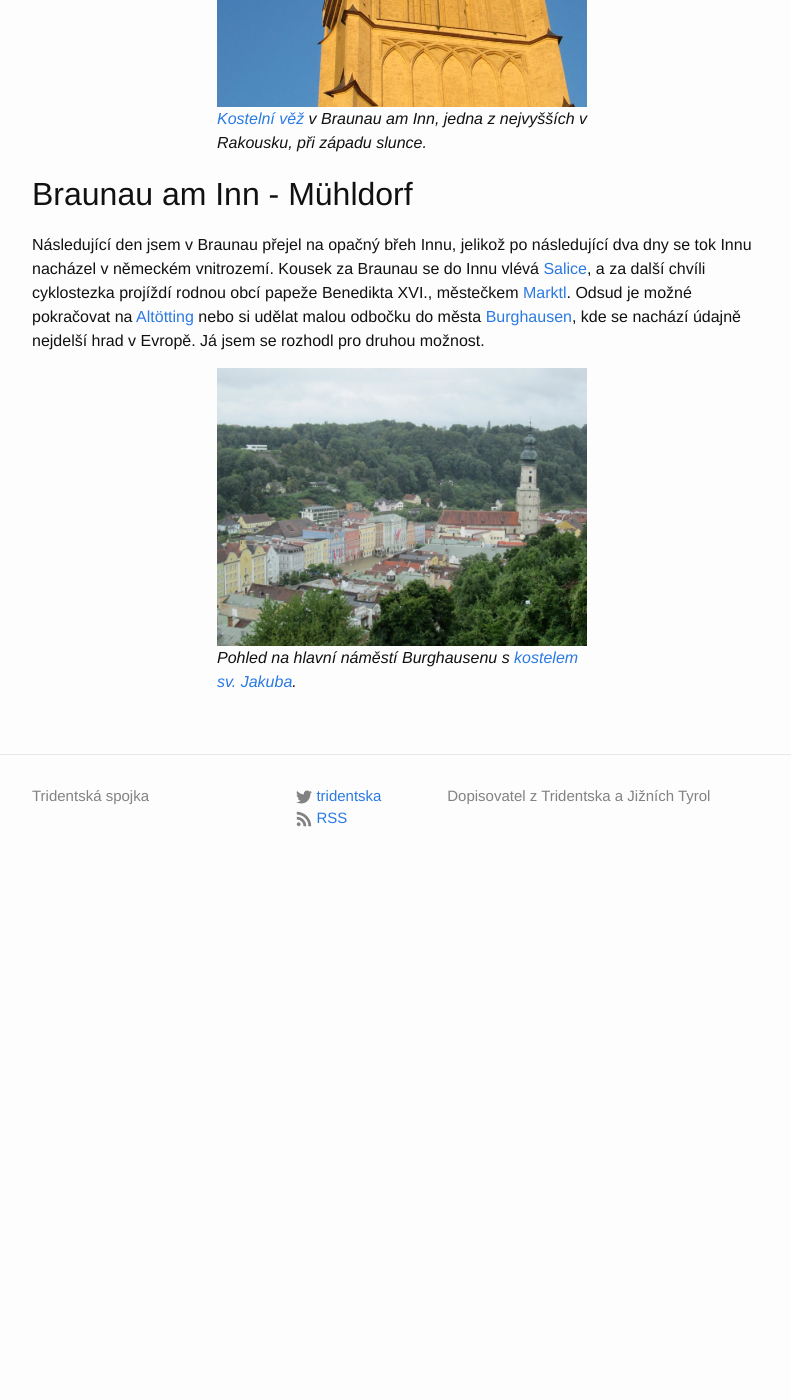
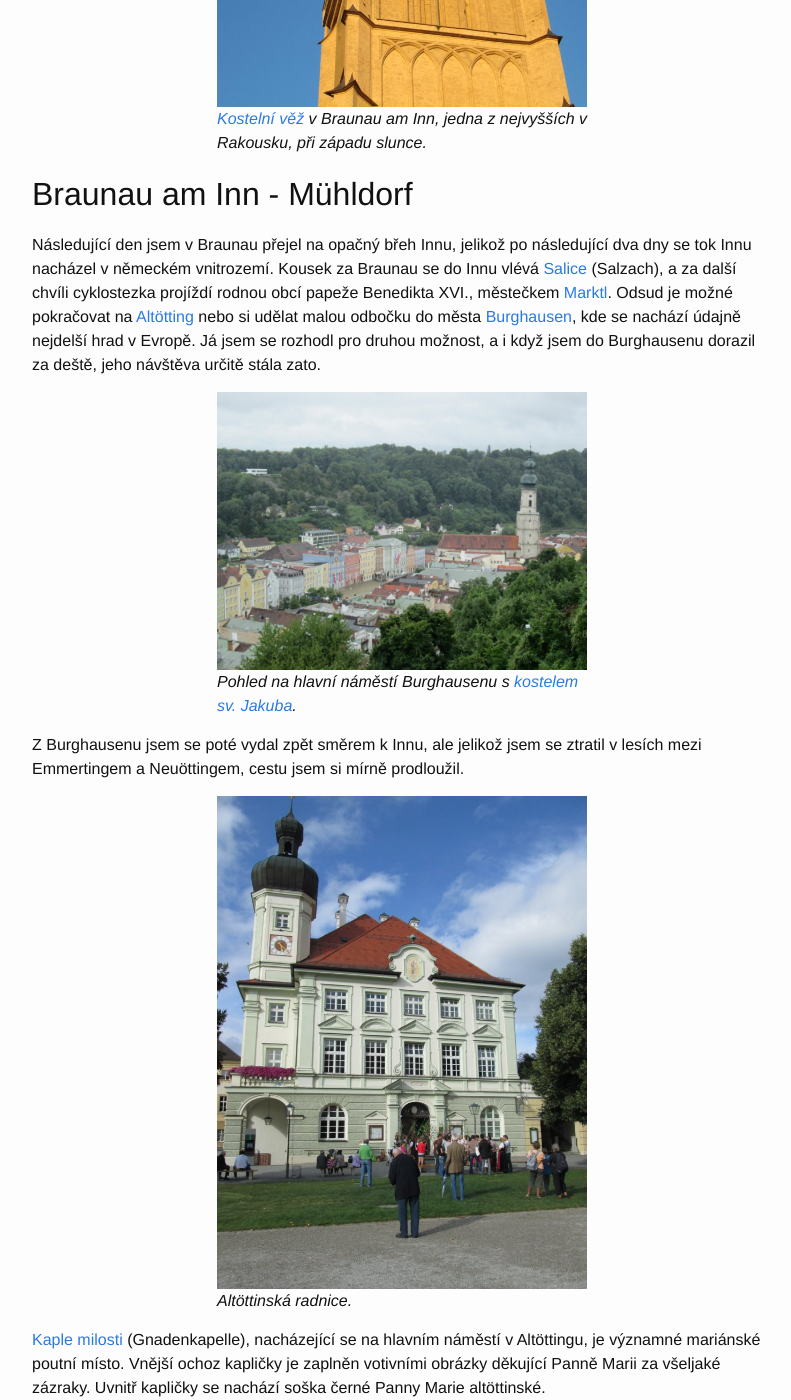
Before and after one commit to adliska/tridentskaspojka, a Jekyll site: the page built from _posts/2015-12-21-do-italie-na-kole-innska-cyklostezka-inn-radweg.markdown, in a window 1280 px wide and 1400 px high, scrolled down 1275 px. Shown: the whole window, without its empty margins (238-1029 px from the left). Built offline with Jekyll 4.4.1, drawn with Linux system fonts in a browser that asks for light colours; before the commit the page ends 2165 px from its top, so only the background shows below that; some of the changed text lies outside the part shown.

Commit message:
altotting

```diff
--- a/_posts/2015-12-21-do-italie-na-kole-innska-cyklostezka-inn-radweg.markdown
+++ b/_posts/2015-12-21-do-italie-na-kole-innska-cyklostezka-inn-radweg.markdown
@@ -42,13 +42,34 @@ Braunau am Inn - Mühldorf
 
 Následující den jsem v Braunau přejel na opačný břeh Innu, jelikož po následující
 dva dny se tok Innu nacházel v německém vnitrozemí. Kousek za Braunau se do Innu
-vlévá [Salice](https://cs.wikipedia.org/wiki/Salzach), a za další chvíli
+vlévá [Salice](https://cs.wikipedia.org/wiki/Salzach) (Salzach), a za další chvíli
 cyklostezka projíždí rodnou obcí papeže Benedikta XVI., městečkem
 [Marktl](https://cs.wikipedia.org/wiki/Marktl). Odsud je možné pokračovat na
 [Altötting](https://cs.wikipedia.org/wiki/Alt%C3%B6tting) nebo si udělat malou
 odbočku do města [Burghausen](https://cs.wikipedia.org/wiki/Burghausen), kde
-se nachází údajně nejdelší hrad v Evropě. Já jsem se rozhodl pro druhou možnost.
+se nachází údajně nejdelší hrad v Evropě. Já jsem se rozhodl pro druhou možnost, a
+i když jsem do Burghausenu dorazil za deště, jeho návštěva určitě stála zato.
 
 {:.center-image}
 [![](/images/burghausen_centrum_thumbnail.JPG)](/images/burghausen_centrum.JPG)
 Pohled na hlavní náměstí Burghausenu s [kostelem sv. Jakuba](https://de.wikipedia.org/wiki/St._Jakob_(Burghausen)).
+
+Z Burghausenu jsem se poté vydal zpět směrem k Innu, ale jelikož jsem se ztratil
+v lesích mezi Emmertingem a Neuöttingem, cestu jsem si mírně prodloužil.
+
+{:.center-image}
+[![Altöttinská radnice](/images/altotting_radnice_thumbnail.JPG)](/images/altotting_radnice.JPG)
+Altöttinská radnice.
+
+[Kaple milosti](https://en.wikipedia.org/wiki/Shrine_of_Our_Lady_of_Alt%C3%B6tting)
+(Gnadenkapelle), nacházející se na hlavním náměstí v Altöttingu, je významné
+mariánské poutní místo. Vnější ochoz kapličky je zaplněn votivními obrázky
+děkující Panně Marii za všeljaké zázraky. Uvnitř kapličky se nachází soška
+černé Panny Marie altöttinské.
+
+{:.center-image}
+[![Kaple milosti v Altöttingu](/images/altotting_gnadenkapelle_thumbnail.JPG)](/images/altotting_gnadenkapelle.JPG)
+Kaple milosti v Altöttingu.
+
+Mühldorf - Fischbach
+---
```
Also changed, not shown: images/altotting_gnadenkapelle_thumbnail.JPG (added), images/altotting_radnice_thumbnail.JPG (added), 2 other files.
